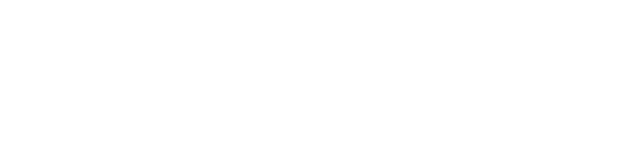
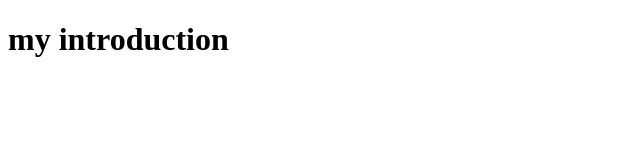
Before and after one commit to adioswell2017/git-one, a plain HTML site: page index.html in a window 1280 px wide. Shown: the whole page, without its empty margins (0-640 px from the left). Drawn offline with Linux system fonts and the light colour scheme.

Commit message:
added header

```diff
--- a/index.html
+++ b/index.html
@@ -5,6 +5,8 @@
     <title>Hello World</title>
   </head>
   <body>
+    <h1>my introduction</h1>
+
 
   </body>
 </html>
```
